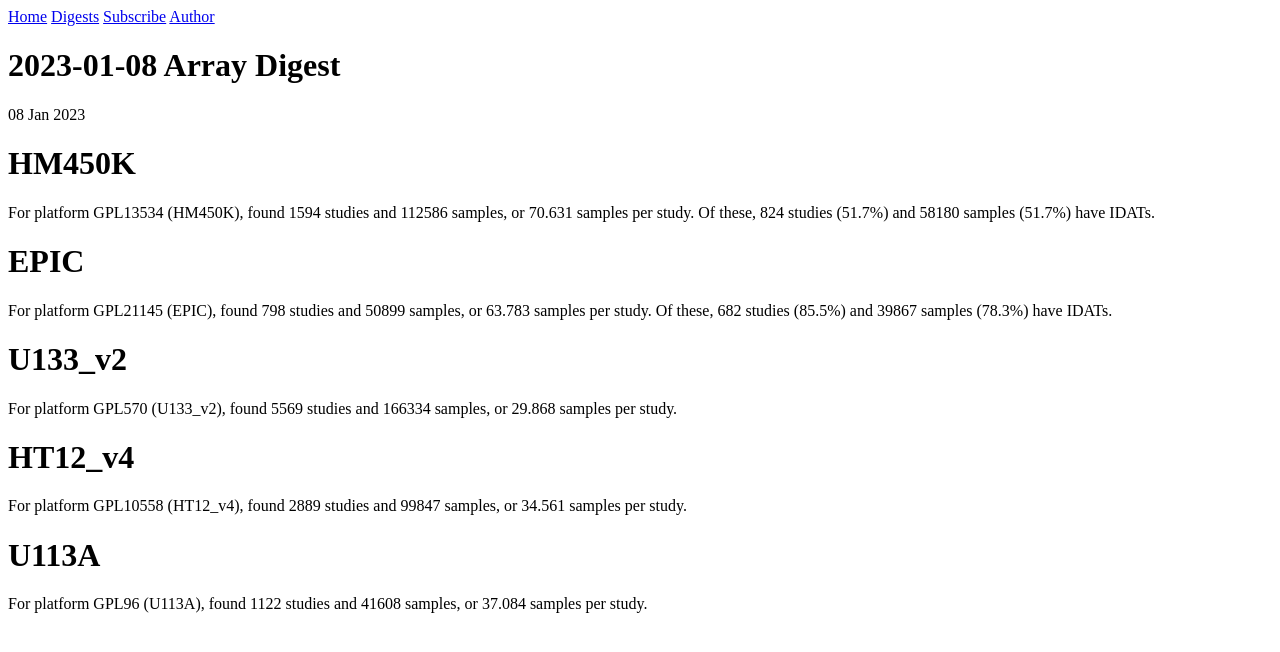
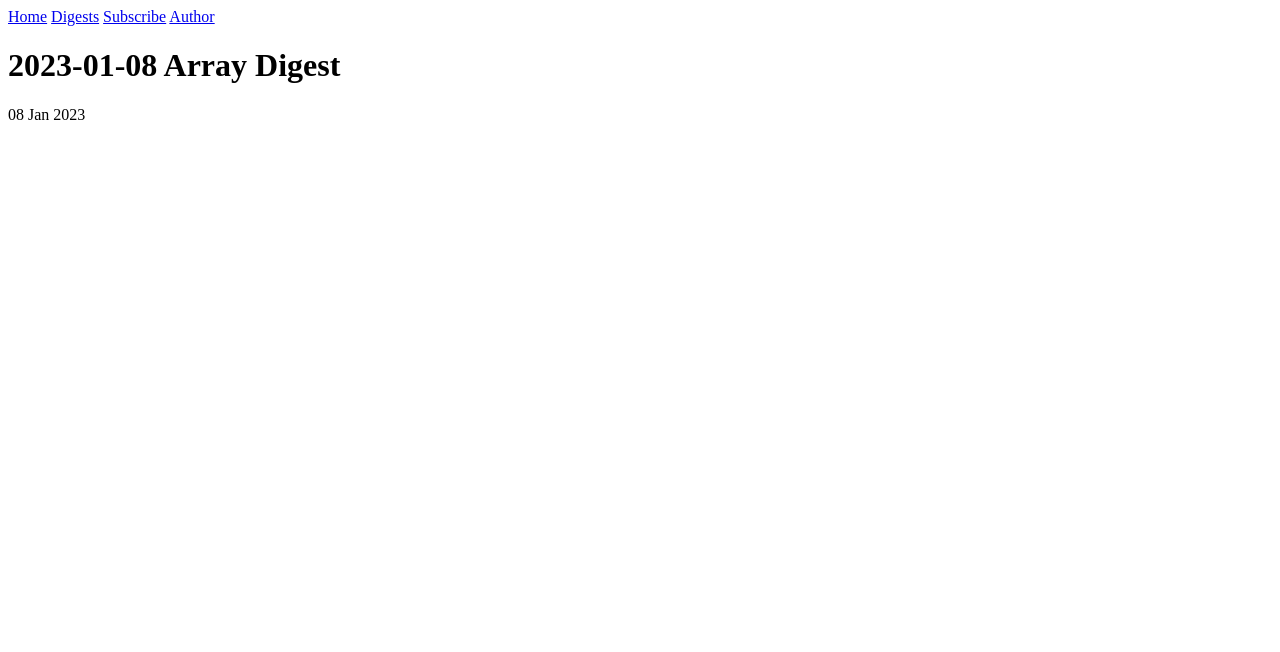
Before and after one commit to metamaden/geoarraydigest, a Jekyll site: the page built from _posts/2023-01-08-Array-Digest.md, in a window 1280 px wide. Shown: the top 652 px of the page. Built offline with Jekyll 4.4.1, drawn with Linux system fonts in a browser that asks for light colours.

Commit message:
Update 2023-01-08-Array-Digest.md

```diff
--- a/_posts/2023-01-08-Array-Digest.md
+++ b/_posts/2023-01-08-Array-Digest.md
@@ -2,17 +2,3 @@
 layout: post
 title: 2023-01-08 Array Digest
 ---
-# HM450K
-For platform GPL13534 (HM450K), found 1594 studies and 112586 samples, or 70.631 samples per study. Of these, 824 studies (51.7%) and 58180 samples (51.7%) have IDATs.
-
-# EPIC
-For platform GPL21145 (EPIC), found 798 studies and 50899 samples, or 63.783 samples per study. Of these, 682 studies (85.5%) and 39867 samples (78.3%) have IDATs.
-
-# U133_v2
-For platform GPL570 (U133_v2), found 5569 studies and 166334 samples, or 29.868 samples per study.
-
-# HT12_v4
-For platform GPL10558 (HT12_v4), found 2889 studies and 99847 samples, or 34.561 samples per study.
-
-# U113A
-For platform GPL96 (U113A), found 1122 studies and 41608 samples, or 37.084 samples per study.
```
